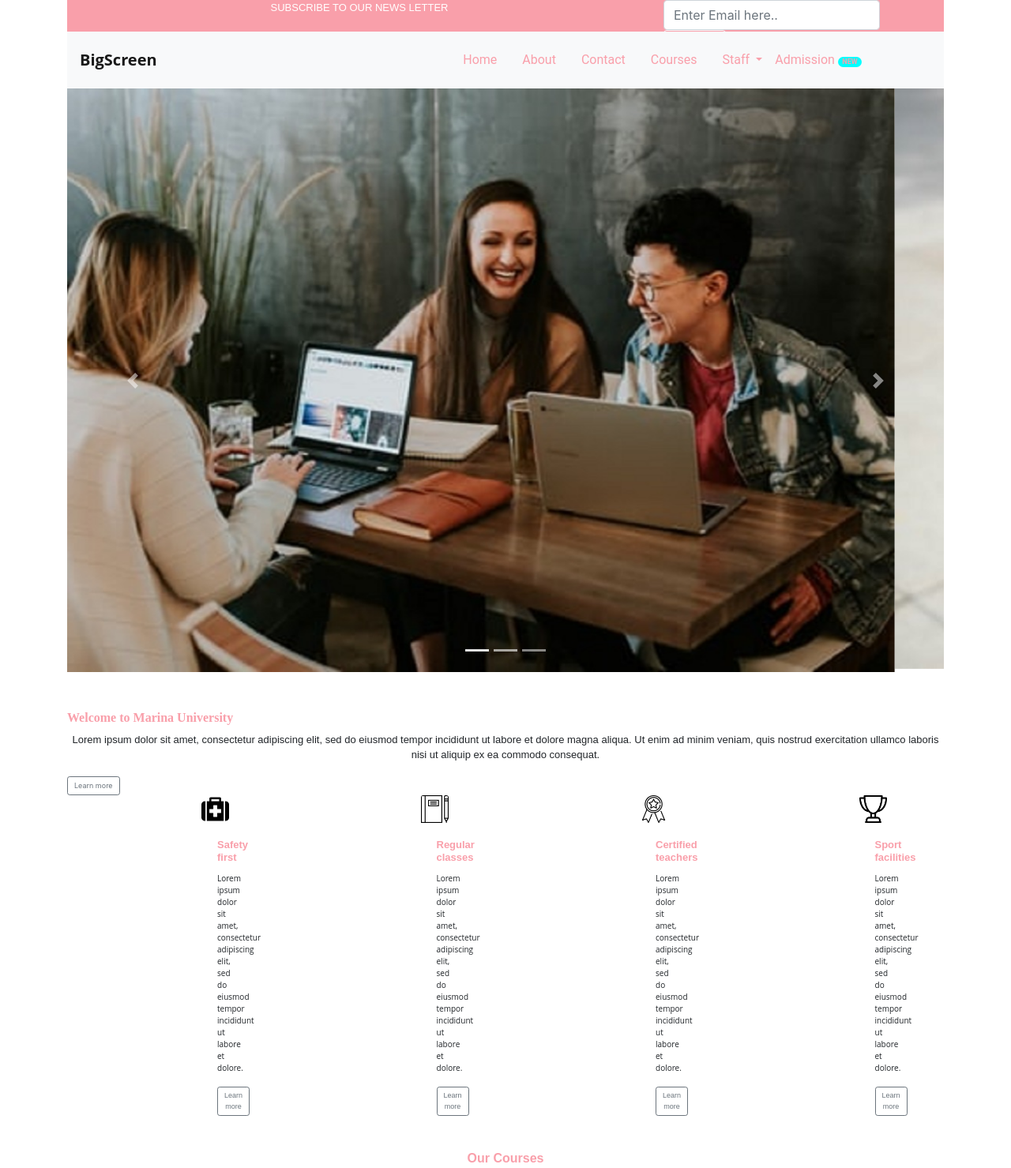
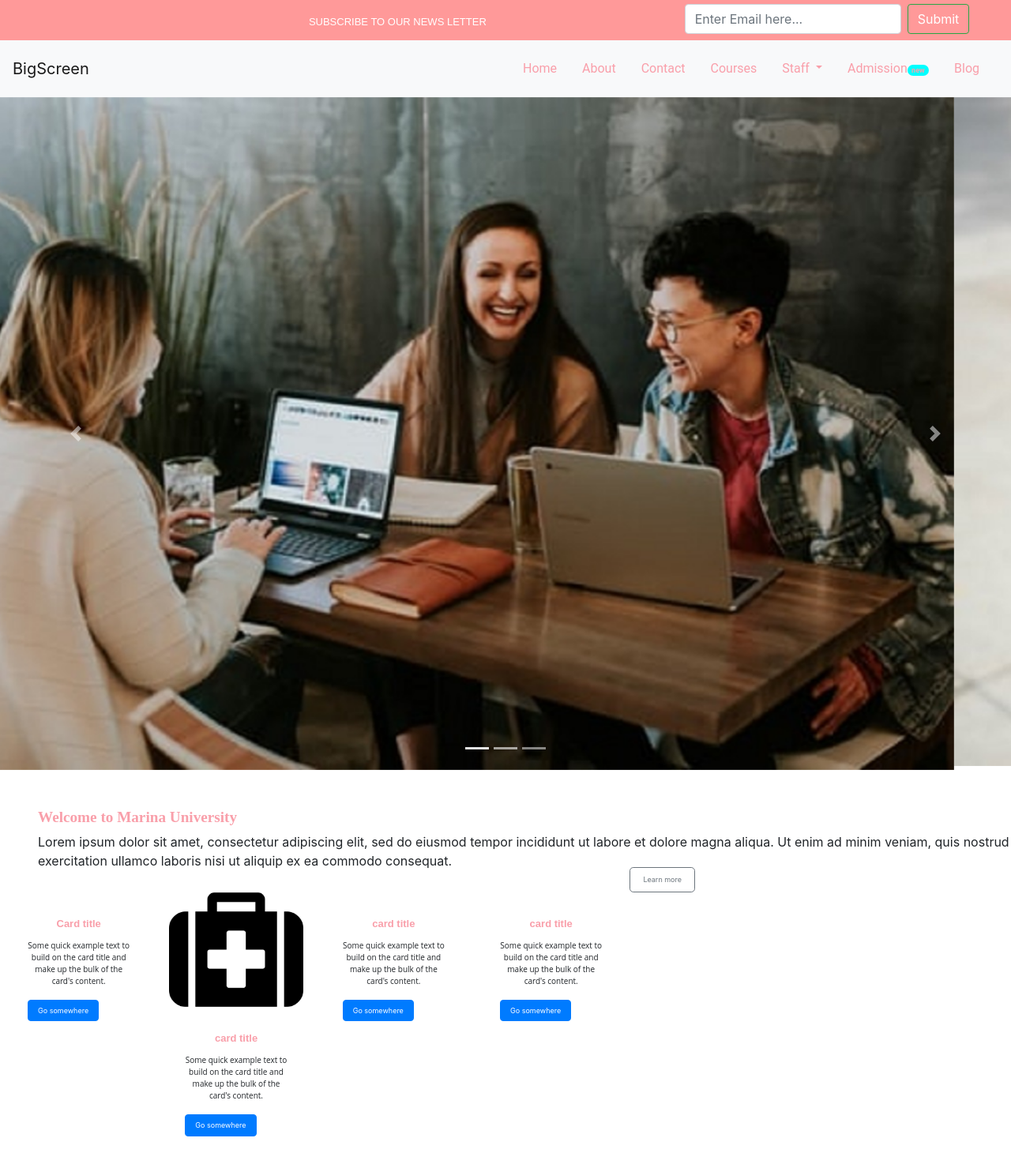
Before and after one commit to yinka-fofx/weekend-assignment, a plain HTML site: page index.html in a window 1280 px wide. Shown: the top 1479 px of the page at 79% size. Drawn offline with Linux system fonts and the light colour scheme; a web font is replaced by a local one.

Commit message:
monday-commit

```diff
--- a/index.html
+++ b/index.html
@@ -21,110 +21,60 @@
 </head>
 
 <body>
-    <!--Header top-->
-    <div class="container">
-    <div class="Top-nav">
-        <div class="container-fluid my-header bg-warning">
-            <div class="row">
-                <div class="text-center col-sm-8">
-                    <a href="#">SUBSCRIBE TO OUR NEWS LETTER</a>
+    <div class="container-fluid">
+        <div id="top-nav" class="row">
+                <div class="col-sm-8 p-2">
+                    <p class="text-center">SUBSCRIBE TO OUR NEWS LETTER</p>
                 </div>
-                <div class="col-sm-4">
+                <div class="col-sm-4 ">
                     <form class="form-inline my-2 my-lg-0">
-                        <input class="form-control mr-sm-2" type="search" placeholder="Enter Email here.."
-                            aria-label="Search">
-                        <button class="btn btn-outline-light my-2 my-sm-0" type="submit">Submit</button>
+                        <input class="form-control mr-sm-2" type="search" placeholder="Enter Email here..." aria-label="Search">
+                        <button class="btn btn-outline-success my-2 my-sm-0 text-white" type="submit">Submit</button>
                     </form>
                 </div>
+            </div>
+            <div class="row">
+
+                <div class="col-sm-12 p-0 mt-0 p-0">
+                    <nav class="navbar navbar-expand-lg navbar-light bg-light p-3">
+                        <a class="navbar-brand" href="#">BigScreen</a>
+                        <div class="collapse navbar-collapse" id="navbarNavDropdown">
+                            <ul class="navbar-nav ml-auto">
+                            <li class="nav-item ">
+                                <a class="nav-link mr-3 active" href="index.html">Home</a>
+                            </li>
+                            <li class="nav-item">
+                                <a class="nav-link mr-3 active" href="aboutus.html">About</a>
+                            </li>
+                            <li class="nav-item">
+                                <a class="nav-link mr-3 active" href="contactus.html">Contact</a>
+                            </li>
+                            <li class="nav-item">
+                                <a class="nav-link mr-3 active" href="#">Courses</a>
+                            </li>
+                            <li class="nav-item dropdown">
+                                <a class="nav-link dropdown-toggle mr-3 active" href="#" id="navbarDropdownMenuLink" role="button" data-toggle="dropdown" aria-haspopup="true" aria-expanded="false">
+                                Staff
+                                </a>
+                                <div class="dropdown-menu" aria-labelledby="navbarDropdownMenuLink">
+                                <a class="dropdown-item" href="#">Action</a>
+                                <a class="dropdown-item" href="#">Another action</a>
+                                <a class="dropdown-item" href="#">Something else here</a>
+                                </div>
+                            </li>
+                            <li class="nav-item">
+                                <a class="nav-link mr-3 active" href="#">Admission<span class="badge badge-pill my-badge">new</span></a>
+                            </li>
+                            <li class="nav-item">
+                                <a class="nav-link mr-3 active" href="#">Blog</a>
+                            </li>
+                            </ul>
+                        </div>
+                    </nav>
                 </div>
             </div>
         </div>
 
-
-    <!--Navbar-->
-    <div class="row">
-        <div class="col-sm-12">
-            <nav class="navbar my-navbar navbar-expand navbar-light bg-light p-3 ">
-                <a class = "navbar-brand" href="#">BigScreen</a>
-
-                <div class="collapse navbar-collapse" id="navbarNavDropdown">
-                    <ul class="navbar-nav ml-auto text-right ">
-                        <li class="nav-item active">
-                            <a class="nav-link mr-3 active" href="#index.html">Home <span class="sr-only">(current)</span></a>
-                        </li>
-                        <li class="nav-item mr-3 ">
-                            <a class="nav-link" href="aboutus.html">About</a>
-                        </li>
-                        <li class="nav-item mr-3">
-                            <a class="nav-link" href="contactus.html">Contact</a>
-                        </li>
-                        <li class="nav-item mr-3">
-                            <a class="nav-link" href="#">Courses</a>
-                        </li>
-                        <li class="nav-item dropdown">
-                            <a class="nav-link dropdown-toggle" href="#" id="navbarDropdown" role="button"
-                                data-toggle="dropdown" aria-haspopup="true" aria-expanded="false">
-                                Staff
-                            </a>
-                            <div class="dropdown-menu" aria-labelledby="navbarDropdown">
-                                <a class="dropdown-item" href="#">Internal staff</a>
-                                <a class="dropdown-item" href="#">External stuff</a>
-                                <div class="dropdown-divider"></div>
-                                <a class="dropdown-item" href="#">Other staff</a>
-                            </div>
-                        </li>
-                        <li class="nav-item">
-                            <a class="nav-link mr-3" href="#">Admission <span class="badge badge-pill my-badge" > NEW</span</a>
-
-                        </li>
-                        <li class="nav-item">
-                            <a class="nav-link mr-3" href="#"></a>
-                        </li>
-                    </ul>
-
-        </div>
-    </div>
-
-        <!-- <button class="navbar-toggler" type="button" data-toggle="collapse" data-target="#navbarSupportedContent"
-            aria-controls="navbarSupportedContent" aria-expanded="false" aria-label="Toggle navigation">
-            <span class="navbar-toggler-icon"></span>
-        </button> -->
-
-
-                <!-- <li class="nav-item">
-                    <a class="nav-link mr-3" href="#">About</a>
-                </li>
-                <li class="nav-item">
-                    <a class="nav-link mr-3" href="#">Contact</a>
-                </li>
-                <li class="nav-item">
-                    <a class="nav-link mr-3" href="#">Courses</a>
-                </li>
-                <li class="nav-item dropdown">
-                    <a class="nav-link dropdown-toggle" href="#" id="navbarDropdown" role="button"
-                        data-toggle="dropdown" aria-haspopup="true" aria-expanded="false">
-                        Staff
-                    </a>
-                    <div class="dropdown-menu" aria-labelledby="navbarDropdown">
-                        <a class="dropdown-item" href="#">Internal staff</a>
-                        <a class="dropdown-item" href="#">External stuff</a>
-                        <div class="dropdown-divider"></div>
-                        <a class="dropdown-item" href="#">Other staff</a>
-                    </div>
-                </li>
-                <li class="nav-item">
-                    <a class="nav-link" href="#">Admission <div class="badge badge-dark text-wrap" style="width: 2rem; font-size: small;">
-                            NEW
-                          </div></a>
-
-                </li>
-                <li class="nav-item">
-                    <a class="nav-link" href="#">Blog</a>
-                </li>
-
-            </ul> -->
-
-        </div>
 
 
     <!---Carousel-->
@@ -158,82 +108,75 @@
             </a>
         </div>
         <br><br>
-        <h3>Welcome to Marina University</h3>
-        <p class="text-center text-left">
+        <h3 class="ml-5">Welcome to Marina University</h3>
+        <p class="mar-body text-left ml-5">
             Lorem ipsum dolor sit amet, consectetur adipiscing elit, sed do eiusmod tempor incididunt ut labore et dolore magna aliqua. Ut enim ad minim veniam, quis nostrud exercitation ullamco laboris nisi ut aliquip ex
             ea commodo consequat.
+            <a class="btn btn-outline-secondary my-btn btn-lg align-right" href="#" role="button">Learn more</a>
 
         </p>
-        <a class="btn btn-outline-secondary btn-sm align-left" href="#" role="button">Learn more</a>
+
     <!-- </div> -->
     </div>
 
 
     <!--Cards-->
 
-    <div class="text-center">
-        <div class="container">
     <div class="row">
         <div class="col-md-3">
-                    <div class="card-center">
-                        <img src="src/images/medical-kit.png" class="card-img-top" alt="..">
             <div class="card-body">
-                            <h5 class="card-title">Safety first</h5>
-                            <p class="card-text my-lorem">
-                                Lorem ipsum dolor sit amet, consectetur adipiscing elit, sed do eiusmod tempor
-                                incididunt ut labore et dolore.
-                            </p>
-                            <a class="btn btn-outline-secondary btn-sm" href="#" role="button">Learn more</a>
+                <img src="" class="card-img-top" alt="">
+                <!-- <div class="card-body"> -->
+                        <h5 class="card-title">Card title</h5>
+                        <p class="card-text">Some quick example text to build on the card title and make up the bulk of the card's content.</p>
+                        <a href="#" class="btn btn-primary">Go somewhere</a>
+                      </div>
+
+            </div>
+
+        <div class="col-md-3">
+                <img src="src/images/medical-kit.png" class="card-img-top" alt="">
+                <div class="card-body">
+                    <h5 class="card-title">card title</h5>
+                    <p class="card-text">Some quick example text to build on the card title and make up the bulk of the card's content.</p>
+                        <a href="#" class="btn btn-primary">Go somewhere</a>
+
+
+                </div>
+
+        </div>
+
+
+        <div class="col-md-3">
+                <img src="" class="card-img-top" alt="">
+                <div class="card-body">
+                    <h5 class="card-title">card title</h5>
+                    <p class="card-text">Some quick example text to build on the card title and make up the bulk of the card's content.</p>
+                        <a href="#" class="btn btn-primary">Go somewhere</a>
+                </div>
+        </div>
+
+        <div class="col-md-3">
+                <img src="" class="card-img-top" alt="">
+                <div class="card-body">
+                    <h5 class="card-title">card title</h5>
+                    <p class="card-text">Some quick example text to build on the card title and make up the bulk of the card's content.</p>
+                        <a href="#" class="btn btn-primary">Go somewhere</a>
         </div>
     </div>
     </div>
 
-                <div class="col-md-3">
-                    <div class="card-center">
-                        <img src="src/images/notebook.png" class="card-img-top" alt="..">
-                        <div class="card-body">
-                            <h5 class="card-title">Regular classes</h5>
-                            <p class="card-text ">
-                                Lorem ipsum dolor sit amet, consectetur adipiscing elit, sed do eiusmod tempor
-                                incididunt ut labore et dolore.
-                            </p>
-                            <a class="btn btn-outline-secondary btn-sm" href="#" role="button">Learn more</a>
-                        </div>
-                    </div>
-                </div>
 
-                <div class="col-md-3">
-                    <div class="card-center">
-                        <img src="src/images/quality.png" class="card-img-top" alt="..">
-                        <div class="card-body">
-                            <h5 class="card-title">Certified teachers</h5>
-                            <p class="card-text text-justify">
-                                Lorem ipsum dolor sit amet, consectetur adipiscing elit, sed do eiusmod tempor
-                                incididunt ut labore et dolore.
-                            </p>
-                            <a class="btn btn-outline-secondary btn-sm" href="#" role="button">Learn more</a>
-                        </div>
-                    </div>
-                </div>
 
-                <div class="col-md-3">
-                    <div class="card-center">
-                        <img src="src/images/trophy.png" class="card-img-top" alt="..">
-                        <div class="card-body">
-                            <h5 class="card-title">Sport facilities</h5>
-                            <p class="card-text">
-                                Lorem ipsum dolor sit amet, consectetur adipiscing elit, sed do eiusmod tempor
-                                incididunt ut labore et dolore.
-                            </p>
-                            <a class="btn btn-outline-secondary btn-sm" href="#" role="button">Learn more</a>
-                        </div>
-                    </div>
-                </div>
 
-            </div>
-        </div>
 
-    </div>
+
+
+
+
+
+
+
         <!--Our courses-->
     <div class="text-center mt-4">
             <div class="container">
--- a/src/styles.css
+++ b/src/styles.css
@@ -3,6 +3,18 @@ background-color: #F99Faa !important;
 height: 40px !important;
 
 }
+
+
+#top-nav {background-color: #F99 !important;
+    padding: 5px !important;
+
+}
+
+#top-nav p {
+    color: #fff !important;;
+    margin: 5px 0 0 150px !important;
+}
+
 
 .my-header a {color: white !important;
 padding-top: 50px !important;
@@ -22,7 +34,7 @@ h3 { color: #F99Faa !important;
      text-emphasis: none !important;;
      font-weight: bold !important;
      font-style: normal !important;
-     font-size: 20px !important;
+     font-size: px !important;
      font-family:'Montserrat', sans-serif !important;
      font-family:'Hepta Slab', serif !important;
 
@@ -125,6 +137,12 @@ h5.card-title {
 
 }
 
+.my-btn {
+    float: right !important;
+    margin-top: 20px !important;
+    margin-right: 400px !important;
+}
+
 h3 {
     font-size: medium !important;
 
@@ -220,3 +238,16 @@ font-weight: normal !important;
         left: 155px;
         padding: px;
     }
+
+.ml-5
+
+    {font-size: larger !important;
+
+
+
+}
+
+.mar-body {
+font-size: medium !important;
+
+}
```
Also changed, not shown: aboutus.html (+4 -4 lines). Lines whose indentation alone changed are shown as unchanged.
